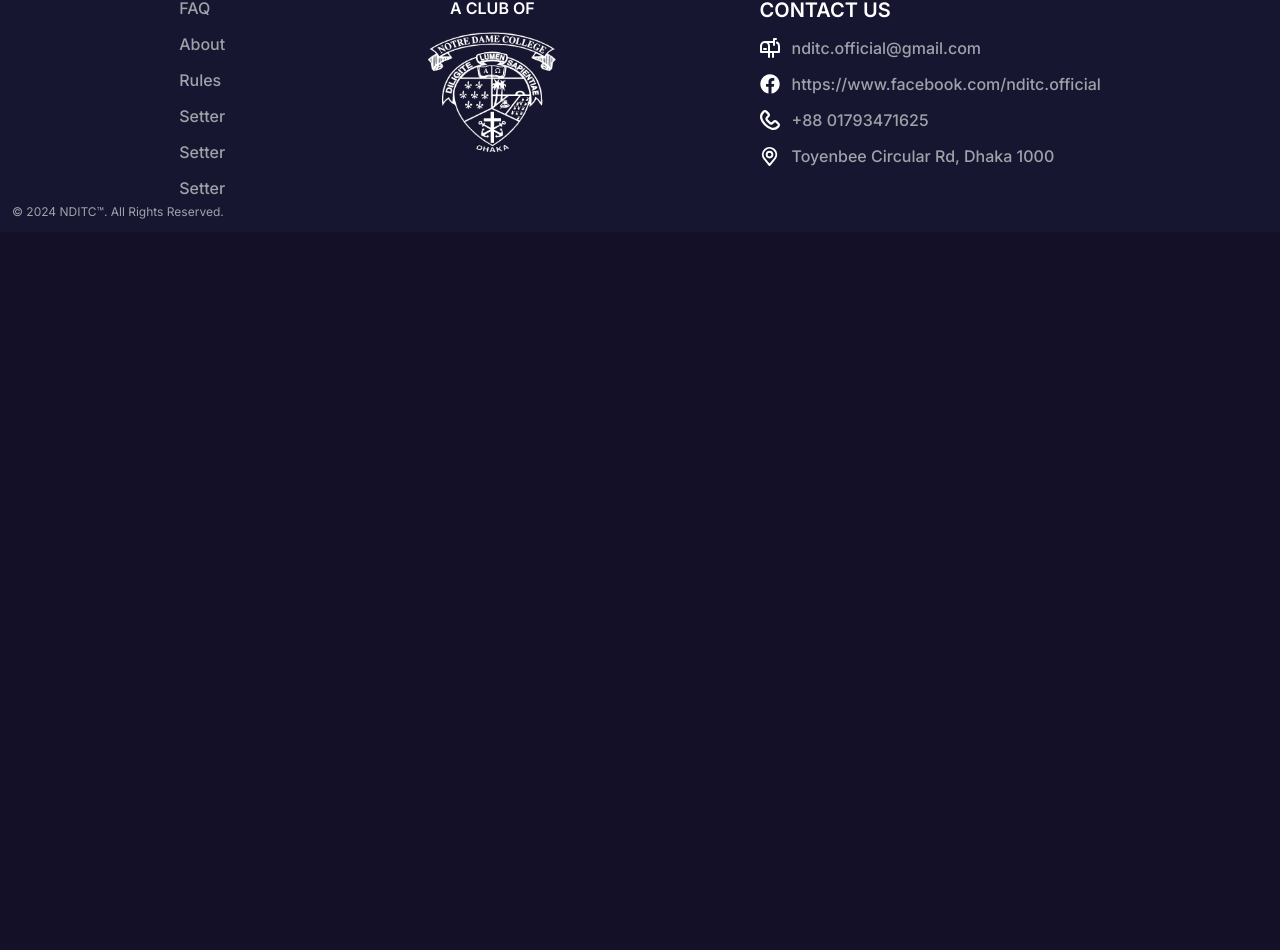
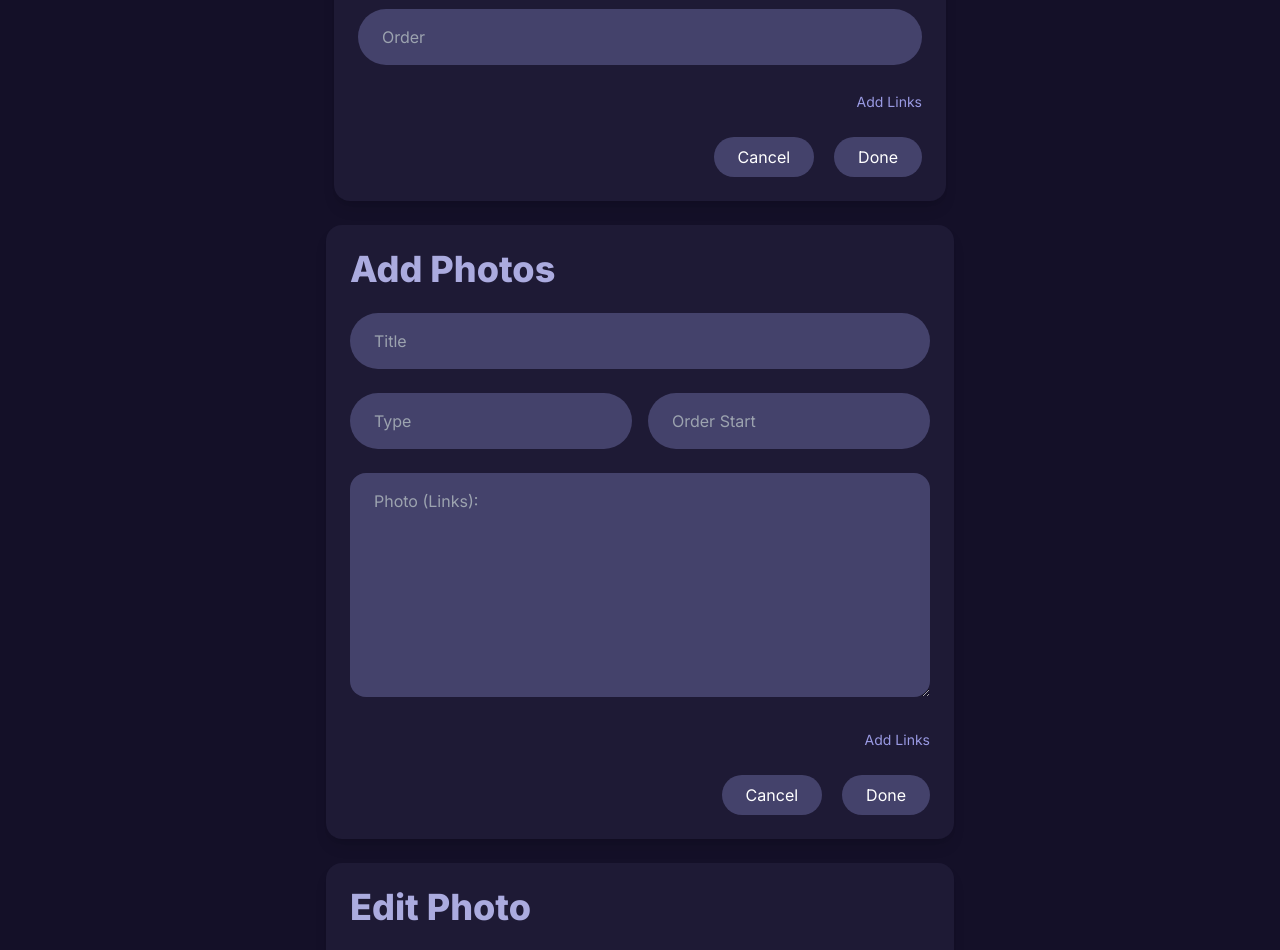
Before and after one commit to nditc/NDITC-INIT, a Next.js app in the folder client/: page /admin/gallery in a window 1280 px wide. Shown: the part 964-1914 px from the top of the page. Before the commit the page ends 1196 px from the top, so only its background shows below. Built offline with nearby package versions, Linux system fonts and the light colour scheme; no server answers.

Commit message:
no changes made

```diff
--- a/client/src/app/admin/gallery/page.tsx
+++ b/client/src/app/admin/gallery/page.tsx
@@ -30,13 +30,17 @@ export default function Page() {
       </h2>
       <div className="flex justify-center lg:justify-start  gap-3">
         <Link href="#" className="cursor-pointer flex items-center gap-2 rounded-full bg-secondary-600 px-4 py-2.5 before:bg-secondary-600 md:text-xl">
-        <IoAdd className='rounded-full bg-secondary-400 p-1 box-content' /> Add Section
+          <IoAdd className='rounded-full bg-secondary-400 p-1 box-content' /> Add Section
         </Link>
         <Link href="/gallery" className="cursor-pointer rounded-full bg-secondary-600 px-4 py-2.5 before:bg-secondary-600 sm:px-8 md:text-xl">
           Preview
         </Link>
       </div>
       <ImageContainer />
+
+      <AddOrEditSection />
+      <AddPhotosForm />
+      <EditPhotoForm />
     </section>
   );
 }
```
Also changed, not shown: 1 other file (tests, documents, lock files or other folders).
